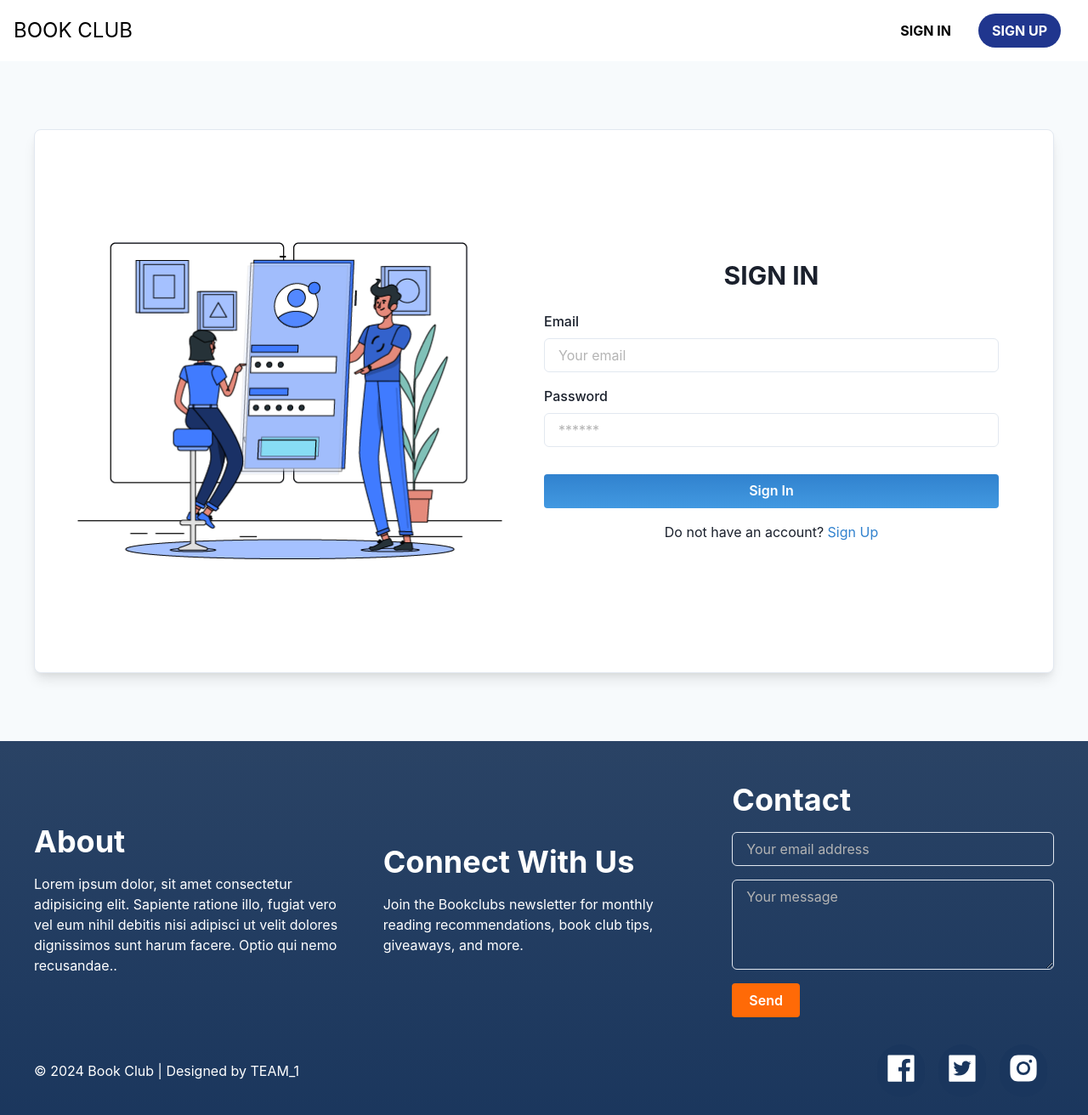
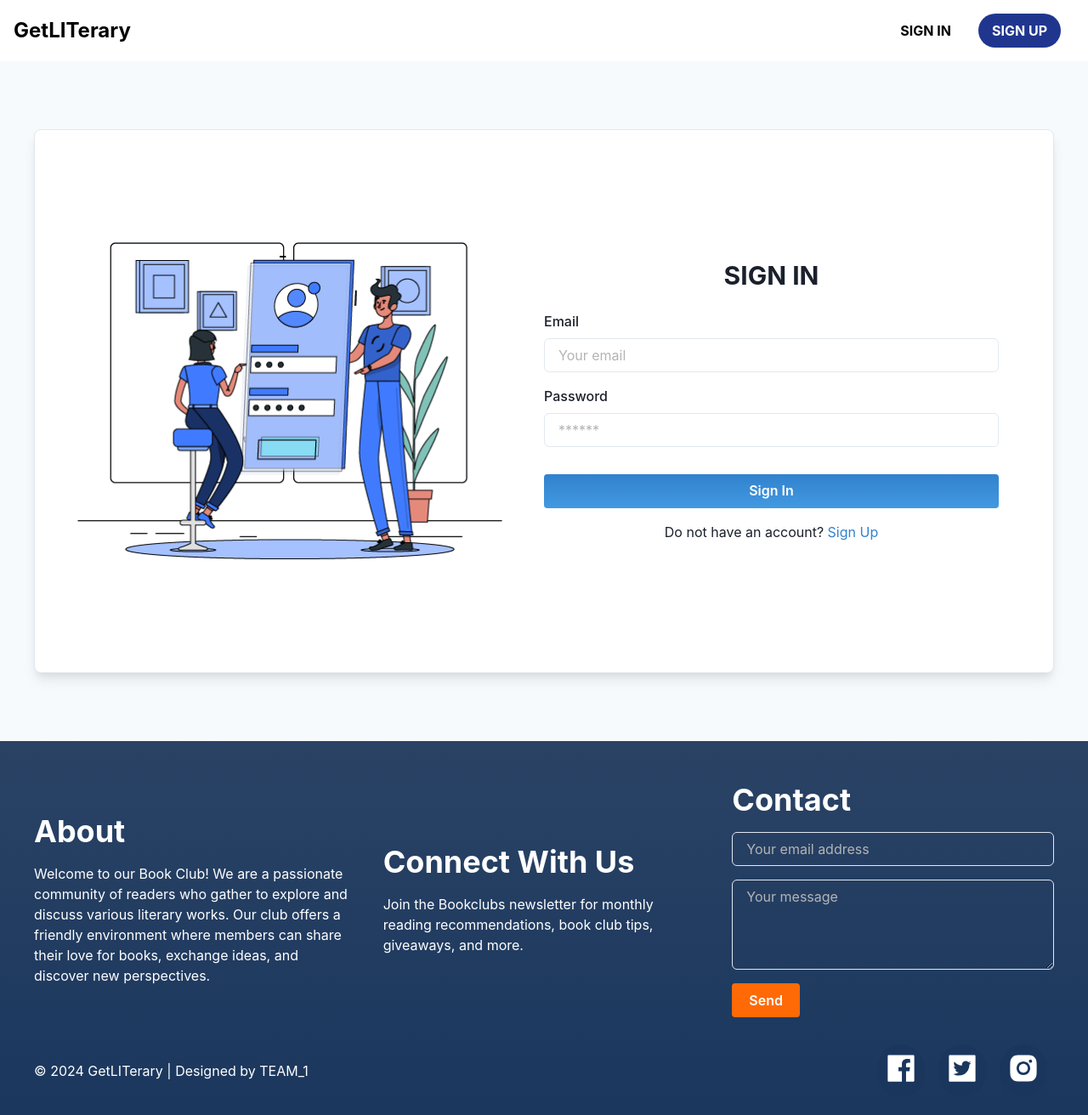
Before and after one commit to Santy520/Get-LITerary, a React (Vite) app in the folder client/: page / in a window 1280 px wide. Shown: the top 1312 px of the page at 85% size. Built offline with nearby package versions, Linux system fonts and the light colour scheme.

Commit message:
working on suggested changes

```diff
--- a/client/src/App.css
+++ b/client/src/App.css
@@ -10,6 +10,7 @@
 .logo {
   font-size: 1.5rem;
   margin-right: auto;
+  font-weight: bold;
 }
 
 .nav-links, .auth-buttons {
@@ -50,6 +51,21 @@
   border-radius: 50px;
   text-decoration: none;
   font-weight: bold;
+}
+
+.logout-button{
+  background-color: #ffffff;
+  color: #000000;
+  padding: 0.5rem 1rem;
+  border: none;
+  border-radius: 50px;
+  text-decoration: none;
+  font-weight: bold;
+}
+
+.logout-button:hover {
+  background-color: #ffffff;
+  color: #505050;
 }
 
 .signup-button:hover {
--- a/client/src/components/Footer.jsx
+++ b/client/src/components/Footer.jsx
@@ -1,4 +1,4 @@
-import { Box, Flex, Heading, Text, Input, Textarea, Button, Link, Icon } from '@chakra-ui/react';
+import { Box, Flex, Heading, Text, Input, Textarea, Button, Icon } from '@chakra-ui/react';
 import { AiFillFacebook, AiFillTwitterSquare, AiFillInstagram } from 'react-icons/ai';
 
 function Footer() {
@@ -14,8 +14,8 @@ function Footer() {
             >
                 <Box flex="1" mr={{ base: 0, md: 8 }} mb={{ base: 8, md: 0 }}>
                     <Heading as="h2" mb={4}>About</Heading>
-                    <Text>Lorem ipsum dolor, sit amet consectetur adipisicing elit. Sapiente ratione illo, fugiat vero vel
-                        eum nihil debitis nisi adipisci ut velit dolores dignissimos sunt harum facere. Optio qui nemo recusandae..
+                    <Text>Welcome to our Book Club! We are a passionate community of readers who gather to explore and discuss various literary works.
+                        Our club offers a friendly environment where members can share their love for books, exchange ideas, and discover new perspectives.
                     </Text>
                 </Box>
                 <Box flex="1" mr={{ base: 0, md: 8 }} mb={{ base: 8, md: 0 }}>
@@ -42,23 +42,17 @@ function Footer() {
                 flexDirection={{ base: 'column', md: 'row' }}
                 textAlign={{ base: 'center', md: 'left' }}
             >
-                <Text mb={{ base: 4, md: 0 }}>&copy; 2024 Book Club | Designed by TEAM_1</Text>
+                <Text mb={{ base: 4, md: 0 }}>&copy; 2024 GetLITerary | Designed by TEAM_1</Text>
                 <Box display="flex" alignItems="center" justifyContent={{ base: 'center', md: 'flex-end' }}>
-                    <Link href="#" mx={2}>
-                        <Box bg="blue.900" borderRadius="full" p={2}>
+                    <Box mx={2} bg="blue.900" borderRadius="full" p={2}>
                         <Icon as={AiFillFacebook} boxSize={10} />
                     </Box>
-                    </Link>
-                    <Link href="#" mx={2}>
-                        <Box bg="blue.900" borderRadius="full" p={2}>
+                    <Box mx={2} bg="blue.900" borderRadius="full" p={2}>
                         <Icon as={AiFillTwitterSquare} boxSize={10} />
                     </Box>
-                    </Link>
-                    <Link href="#" mx={2}>
-                        <Box bg="blue.900" borderRadius="full" p={2}>
+                    <Box mx={2} bg="blue.900" borderRadius="full" p={2}>
                         <Icon as={AiFillInstagram} boxSize={10} />
                     </Box>
-                    </Link>
                 </Box>
             </Flex>
         </Box>
--- a/client/src/components/GetApp.jsx
+++ b/client/src/components/GetApp.jsx
@@ -1,5 +1,5 @@
 import React from 'react';
-import { Box, Flex, Heading, Image, Link } from '@chakra-ui/react';
+import { Box, Flex, Heading, Image } from '@chakra-ui/react';
 import playstore from '../assets/google-play.png';
 import appstore from '../assets/app-store.png';
 import app from '../assets/app.png';
@@ -7,9 +7,9 @@ import app from '../assets/app.png';
 function GetAppSection() {
   return (
     <Box
-    bgGradient="linear(to-r, white, gray.100)"
-    py={12}
-    color="white"
+      bgGradient="linear(to-r, white, gray.100)"
+      py={12}
+      color="white"
     >
       <Flex
         direction={{ base: "column", md: "row" }}
@@ -20,22 +20,21 @@ function GetAppSection() {
       >
         <Box flex="1" textAlign={{ base: "center", md: "left" }} p={10}>
           <Heading as="h2" size="lg" mb={4} color="gray.800">
-          Access a world of book clubs right at your fingertips. Install the app now.
+            Access a world of book clubs right at your fingertips. Install the app now.
           </Heading>
           <Flex alignItems="center">
-            <Link href="#">
+            <Box>
               <Image src={playstore} alt="Google Play" mr={4} boxSize="200px" borderRadius="md" />
-            </Link>
-            <Link href="#">
+            </Box>
+            <Box>
               <Image src={appstore} alt="App Store" boxSize="200px" height="50%" borderRadius="md" />
-            </Link>
+            </Box>
           </Flex>
         </Box>
         <Box flex="1" display={{ base: "none", md: "flex" }} justifyContent="center" alignItems="center" p={4}>
           <Image
             src={app}
             alt="App Screenshot"
-            // borderRadius="10px"
             boxShadow="0"
             maxW="80%"
           />
--- a/client/src/components/Header.jsx
+++ b/client/src/components/Header.jsx
@@ -28,7 +28,7 @@ function Header() {
     return (
         <header>
               <nav className="navbar">
-                <div className="logo">BOOK CLUB</div>
+                <div className="logo">GetLITerary</div>
                 <ul className="nav-links">
                     {/* <li><Link to="/WelcomeScreen">Welcome Screen</Link></li> */}
                 </ul>
--- a/client/src/pages/WelcomeScreen.jsx
+++ b/client/src/pages/WelcomeScreen.jsx
@@ -30,7 +30,7 @@ function WelcomeScreen() {
       >
         <Box flex="1" textAlign={{ base: "center", md: "left" }} p={4}>
           <Heading as="h1" size="2xl" mb={4}>
-            Welcome to Book Club
+            Welcome to GetLITerary
           </Heading>
           <Text fontSize="lg" mb={6}>
             Discover, join, and create book clubs with ease. Connect with readers and explore new books together.
```
Lines whose indentation alone changed are shown as unchanged.
